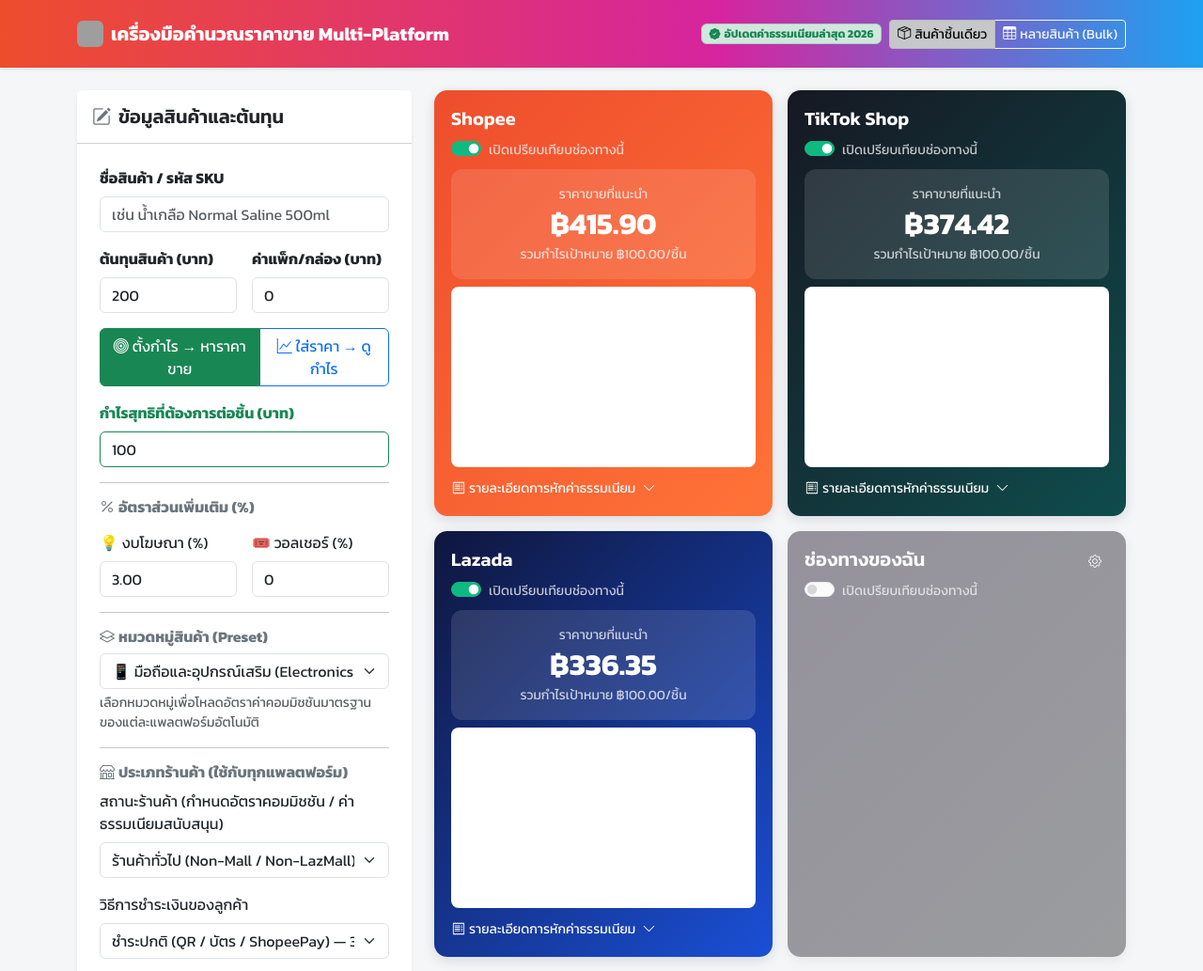
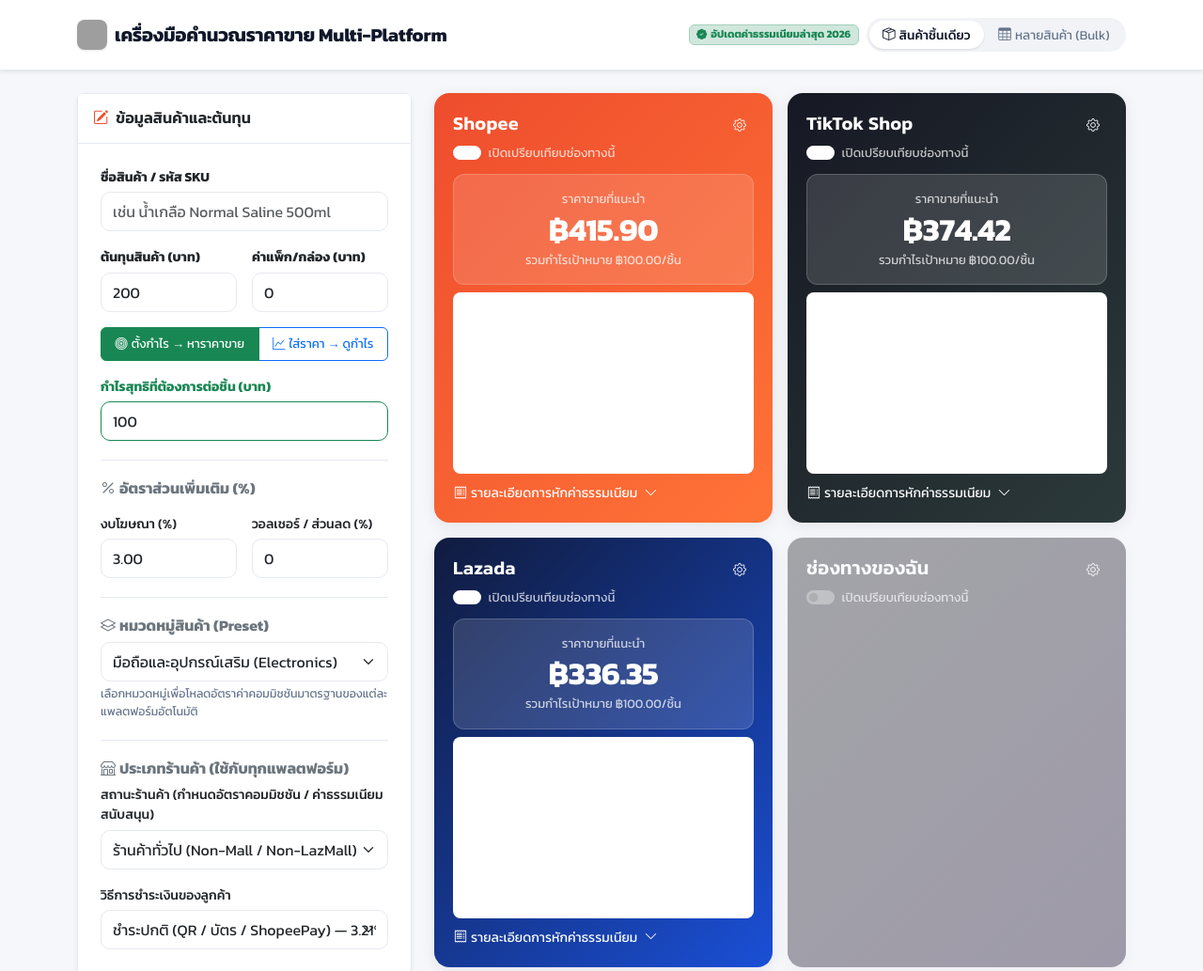
Before and after one commit to Phakphicha/Pricing-Calculator, a plain HTML site: page index.html in a window 1280 px wide. Shown: the top 1033 px of the page at 94% size. Drawn offline with nearby package versions, Linux system fonts and the light colour scheme; some packages are replaced by stand-ins of ours; grey boxes are pictures that could not be loaded; a script that the page names is missing.

Commit message:
ปรับหน้า UX UI

```diff
--- a/index.html
+++ b/index.html
@@ -3,7 +3,7 @@
 <head>
   <meta charset="UTF-8">
   <meta name="viewport" content="width=device-width, initial-scale=1.0">
-  <title>Multi-Platform Pricing Calculator Web App</title>
+  <title>เครื่องมือคำนวณราคาขาย Shopee · Lazada · TikTok</title>
 
   <!-- PWA & Mobile Web App Meta Tags -->
   <meta name="theme-color" content="#EE4D2D">
@@ -25,36 +25,112 @@
   <link href="https://fonts.googleapis.com/css2?family=Kanit:wght@300;400;500;600;700&display=swap" rel="stylesheet">
 
   <style>
-    body { font-family: 'Kanit', sans-serif; background-color: #f4f6f8; color: #333; }
-    .navbar-brand img { width: 28px; height: 28px; border-radius: 6px; object-fit: cover; }
-    .navbar { background: linear-gradient(90deg, #EE4D2D 0%, #d6249f 60%, #1da1f2 100%); }
+    /* ── Design tokens ─────────────────────────────── */
+    :root {
+      --brand: #EE4D2D;
+      --brand-dark: #d73d1e;
+      --ink: #0f172a;
+      --muted: #64748b;
+      --surface: #ffffff;
+      --bg: #f6f7fb;
+      --border: #e6e9f0;
+      --ring: rgba(238, 77, 45, .28);
+      --radius-lg: 16px;
+      --shadow-sm: 0 1px 2px rgba(15, 23, 42, .05), 0 1px 3px rgba(15, 23, 42, .06);
+      --shadow-md: 0 4px 16px rgba(15, 23, 42, .08);
+    }
 
-    .platform-card { border-radius: 14px; color: #fff; padding: 18px; box-shadow: 0 4px 14px rgba(15,23,42,.12); transition: transform .15s; }
-    .platform-card:hover { transform: translateY(-3px); }
+    html { scroll-behavior: smooth; }
+    body { font-family: 'Kanit', sans-serif; background-color: var(--bg); color: var(--ink); font-size: 15px; }
+
+    /* Numbers align in columns & don't jitter while typing */
+    input[type=number], .price-big, .bulk-price, .breakdown-item span:last-child { font-variant-numeric: tabular-nums; }
+
+    /* ── Accessibility: visible focus + reduced motion ── */
+    a, button, [role=switch], [role=button], input, select, label.btn { cursor: pointer; }
+    :focus-visible { outline: 3px solid var(--ring); outline-offset: 2px; border-radius: 6px; }
+    @media (prefers-reduced-motion: reduce) {
+      *, *::before, *::after { animation: none !important; transition: none !important; }
+    }
+
+    /* ── Navbar: clean white glass bar ─────────────── */
+    .navbar {
+      background: rgba(255, 255, 255, .92);
+      backdrop-filter: blur(10px);
+      -webkit-backdrop-filter: blur(10px);
+      border-bottom: 1px solid var(--border);
+      box-shadow: var(--shadow-sm);
+    }
+    .navbar-brand { color: var(--ink) !important; font-weight: 600; letter-spacing: -.01em; }
+    .navbar-brand img { width: 32px; height: 32px; border-radius: 8px; object-fit: cover; box-shadow: var(--shadow-sm); }
+    .navbar .btn-group { background: #f1f3f7; border-radius: 999px; padding: 3px; gap: 2px; }
+    .navbar .btn-group .btn { border: 0; border-radius: 999px !important; font-size: .85rem; padding: .3rem .9rem; color: var(--muted); transition: all .2s; }
+    .navbar .btn-group .btn:hover { color: var(--ink); }
+    .navbar .btn-group .btn.active { background: #fff; color: var(--ink); font-weight: 500; box-shadow: var(--shadow-sm); }
+    .navbar .btn-group .btn-outline-light { color: var(--muted); }
+    .btn-install { background: #fff; border: 1px solid var(--border); color: var(--ink); font-size: .85rem; }
+    .btn-install:hover { background: var(--brand); border-color: var(--brand); color: #fff; }
+
+    /* ── Cards ─────────────────────────────────────── */
+    .card { border: 1px solid var(--border) !important; border-radius: var(--radius-lg); box-shadow: var(--shadow-sm); }
+    .card-header { border-bottom: 1px solid var(--border); background: var(--surface) !important; }
+    .card-header h5 { font-size: 1.02rem; font-weight: 600; }
+    .card-header h5 i { color: var(--brand); }
+
+    /* ── Forms ─────────────────────────────────────── */
+    .form-label { font-weight: 500; font-size: .875rem; margin-bottom: .35rem; }
+    .form-control, .form-select {
+      border-color: var(--border); border-radius: 10px; padding: .5rem .75rem;
+      transition: border-color .15s, box-shadow .15s;
+    }
+    .form-control:focus, .form-select:focus { border-color: var(--brand); box-shadow: 0 0 0 3px var(--ring); }
+    .form-text { font-size: .78rem; color: var(--muted); }
+    hr { border-color: var(--border); opacity: 1; margin: 1.25rem 0; }
+    .form-check-input:checked { background-color: #10b981; border-color: #10b981; }
+    .form-switch .form-check-input { cursor: pointer; }
+
+    /* Segmented calc-mode buttons */
+    #calcModeGroup .btn { font-size: .82rem; padding: .45rem .5rem; transition: all .2s; }
+    #calcModeGroup .btn-check + .btn:hover { background: #f8f9fa; }
+
+    /* ── Platform cards ────────────────────────────── */
+    .platform-card {
+      border-radius: var(--radius-lg); color: #fff; padding: 20px;
+      box-shadow: var(--shadow-md);
+      transition: transform .2s ease, box-shadow .2s ease;
+    }
+    .platform-card:hover { transform: translateY(-3px); box-shadow: 0 10px 26px rgba(15, 23, 42, .16); }
     .pc-shopee  { background: linear-gradient(135deg, #ee4d2d, #ff7337); }
-    .pc-tiktok  { background: linear-gradient(135deg, #161823, #0f4c4c); }
-    .pc-lazada  { background: linear-gradient(135deg, #0f163d, #1a4fd6); }
-    .pc-custom  { background: linear-gradient(135deg, #6d28d9, #475569); }
-    .platform-card.disabled { filter: grayscale(.9); opacity: .55; }
+    .pc-tiktok  { background: linear-gradient(135deg, #161823, #2c3a3a); }
+    .pc-lazada  { background: linear-gradient(135deg, #101b3e, #1a4fd6); }
+    .pc-custom  { background: linear-gradient(135deg, #475569, #6d28d9); }
+    .platform-card.disabled { filter: grayscale(.85); opacity: .5; }
+    .platform-card .form-check-input { background-color: rgba(255,255,255,.35); border-color: transparent; }
+    .platform-card .form-check-input:checked { background-color: #fff; }
+    .platform-card h5 { font-weight: 600; letter-spacing: .01em; }
 
-    .price-big { font-size: 2rem; font-weight: 700; line-height: 1.1; }
-    .result-box { background-color: rgba(255,255,255,.12); border-radius: 12px; }
+    .price-big { font-size: 2.1rem; font-weight: 700; line-height: 1.1; letter-spacing: -.01em; }
+    .result-box { background: rgba(255,255,255,.14); border: 1px solid rgba(255,255,255,.18); border-radius: 12px; }
 
-    .form-switch .form-check-input { cursor: pointer; }
-    .form-check-input:checked { background-color: #10b981; border-color: #10b981; }
+    /* ── Buttons ───────────────────────────────────── */
+    .btn-shopee { background: var(--brand); border: none; color: #fff; font-weight: 500; border-radius: 10px; transition: background .15s, transform .1s; }
+    .btn-shopee:hover { background: var(--brand-dark); color: #fff; }
+    .btn-shopee:active { transform: scale(.98); }
+    #singleMode .btn-success, #bulkMode .btn-success { border-radius: 10px; }
+    #singleMode .btn-dark { border-radius: 10px; }
 
-    .btn-shopee { background-color: #EE4D2D; color: #fff; font-weight: 500; }
-    .btn-shopee:hover { background-color: #d73d1e; color: #fff; }
-    .btn-install { background: rgba(255,255,255,.2); border: 1px solid rgba(255,255,255,.4); color: #fff; font-size: .85rem; }
-    .btn-install:hover { background: #fff; color: #EE4D2D; }
+    /* ── Breakdown ─────────────────────────────────── */
+    .breakdown-item { display: flex; justify-content: space-between; font-size: .84rem; padding: .3rem 0; gap: 1rem; }
+    .breakdown-item span:first-child { opacity: .85; }
+    .breakdown-total { border-top: 1px solid rgba(255,255,255,.3); margin-top: .35rem; padding-top: .45rem; font-weight: 600; font-size: .9rem; }
 
-    .breakdown-item { display: flex; justify-content: space-between; font-size: .875rem; padding: .25rem 0; }
-    .breakdown-total { border-top: 1px solid rgba(255,255,255,.3); margin-top: .35rem; padding-top: .4rem; font-weight: 600; }
+    /* ── Tables ────────────────────────────────────── */
+    table.sticky-head thead th { position: sticky; top: 0; background: #f8fafc; z-index: 1; border-bottom: 2px solid var(--border) !important; font-size: .8rem; text-transform: none; }
+    .bulk-price { font-weight: 600; }
+    .bulk-warn { color: #dc2626; font-weight: 600; }
+    .table > :not(caption) > * > * { padding: .6rem .75rem; }
 
-    .bulk-price { font-weight: 600; }
-    .bulk-warn { color: #dc3545; font-weight: 600; }
-
-    table.sticky-head thead th { position: sticky; top: 0; background: #fff; z-index: 1; }
+    footer { border-top: 1px solid var(--border); background: #fff; margin-top: 2rem; }
   </style>
 </head>
 <body>
@@ -62,7 +138,7 @@
   <!-- ═══════════ NAVBAR ═══════════ -->
   <nav class="navbar shadow-sm mb-4">
     <div class="container d-flex justify-content-between align-items-center flex-wrap gap-2 py-2">
-      <span class="navbar-brand text-white fw-bold d-flex align-items-center gap-2 mb-0">
+      <span class="navbar-brand fw-bold d-flex align-items-center gap-2 mb-0">
         <img src="https://lh3.googleusercontent.com/d/1NtrGos_fPqyMJcmIPH_6kiAVAzi8bd_t" alt="Logo">
         <span>เครื่องมือคำนวณราคาขาย Multi-Platform</span>
       </span>
@@ -91,7 +167,7 @@
         <div class="col-lg-4">
           <div class="card shadow-sm border-0 rounded-3 mb-4">
             <div class="card-header bg-white py-3 d-flex justify-content-between align-items-center">
-              <h5 class="mb-0 fw-semibold"><i class="bi bi-pencil-square me-2 text-secondary"></i>ข้อมูลสินค้าและต้นทุน</h5>
+              <h5 class="mb-0 fw-semibold"><i class="bi bi-pencil-square me-2"></i>ข้อมูลสินค้าและต้นทุน</h5>
             </div>
             <div class="card-body p-4">
               <div class="mb-3">
@@ -132,11 +208,11 @@
               <h6 class="fw-bold mb-3 text-secondary"><i class="bi bi-percent me-1"></i>อัตราส่วนเพิ่มเติม (%)</h6>
               <div class="row g-3">
                 <div class="col-6">
-                  <label class="form-label" title="งบโฆษณาเฉลี่ยต่อการขาย 1 ชิ้น (%)">💡 งบโฆษณา (%)</label>
+                  <label class="form-label" title="งบโฆษณาเฉลี่ยต่อการขาย 1 ชิ้น (%)">งบโฆษณา (%)</label>
                   <input type="number" step="0.01" class="form-control" id="adsFee" value="3.00">
                 </div>
                 <div class="col-6">
-                  <label class="form-label" title="วอลเชอร์/ส่วนลดที่ร้านแบกเอง (%)">🎟️ วอลเชอร์ (%)</label>
+                  <label class="form-label" title="วอลเชอร์/ส่วนลดที่ร้านแบกเอง (%)">วอลเชอร์ / ส่วนลด (%)</label>
                   <input type="number" step="0.01" class="form-control" id="voucherFee" value="0">
                 </div>
               </div>
@@ -145,11 +221,11 @@
 
               <h6 class="fw-bold mb-2 text-secondary"><i class="bi bi-layers me-1"></i>หมวดหมู่สินค้า (Preset)</h6>
               <select class="form-select" id="categoryPreset">
-                <option value="fashion">👕 แฟชั่น (Fashion)</option>
-                <option value="electronics" selected>📱 มือถือและอุปกรณ์เสริม (Electronics)</option>
-                <option value="health">💄 สุขภาพและความงาม (Health & Beauty)</option>
-                <option value="fmcg">🧻 สินค้าอุปโภคบริโภค (FMCG)</option>
-                <option value="custom">📦 กำหนดอัตราเอง</option>
+                <option value="fashion">แฟชั่น (Fashion)</option>
+                <option value="electronics" selected>มือถือและอุปกรณ์เสริม (Electronics)</option>
+                <option value="health">สุขภาพและความงาม (Health & Beauty)</option>
+                <option value="fmcg">สินค้าอุปโภคบริโภค (FMCG)</option>
+                <option value="custom">หมวดอื่น ๆ (ใส่อัตราเอง)</option>
               </select>
               <div class="form-text">เลือกหมวดหมู่เพื่อโหลดอัตราค่าคอมมิชชันมาตรฐานของแต่ละแพลตฟอร์มอัตโนมัติ</div>
 
@@ -177,7 +253,7 @@
           <!-- แคมเปญ toggle -->
           <div class="card shadow-sm border-0 rounded-3">
             <div class="card-header bg-white py-3">
-              <h5 class="mb-0 fw-semibold"><i class="bi bi-toggle-on me-2 text-secondary"></i>แคมเปญแพลตฟอร์ม</h5>
+              <h5 class="mb-0 fw-semibold"><i class="bi bi-toggle-on me-2"></i>แคมเปญแพลตฟอร์ม</h5>
             </div>
             <div class="card-body p-4 pt-2" id="campaignList"></div>
           </div>
@@ -209,7 +285,7 @@
           <!-- HISTORY -->
           <div class="card shadow-sm border-0 rounded-3 mt-3 d-none" id="historyCard">
             <div class="card-header bg-white py-3 d-flex justify-content-between align-items-center">
-              <h5 class="mb-0 fw-semibold"><i class="bi bi-clock-history me-2 text-secondary"></i>ประวัติการบันทึกล่าสุด (Google Sheet)</h5>
+              <h5 class="mb-0 fw-semibold"><i class="bi bi-clock-history me-2"></i>ประวัติการบันทึกล่าสุด (Google Sheet)</h5>
             </div>
             <div class="card-body p-0">
               <div class="table-responsive">
@@ -230,7 +306,7 @@
     <div id="bulkMode" class="d-none">
       <div class="card shadow-sm border-0 rounded-3">
         <div class="card-header bg-white py-3 d-flex justify-content-between align-items-center flex-wrap gap-2">
-          <h5 class="mb-0 fw-semibold"><i class="bi bi-table me-2 text-secondary"></i>คำนวณหลายสินค้า (SKU Management)</h5>
+          <h5 class="mb-0 fw-semibold"><i class="bi bi-table me-2"></i>คำนวณหลายสินค้า (SKU Management)</h5>
           <div class="d-flex gap-2">
             <button type="button" class="btn btn-primary btn-sm" id="btnAddBulkRow"><i class="bi bi-plus-lg me-1"></i>เพิ่มสินค้า</button>
             <button type="button" class="btn btn-success btn-sm" id="btnExportBulkCSV"><i class="bi bi-file-earmark-excel me-1"></i>ส่งออก CSV</button>
@@ -460,15 +536,17 @@
 
     const feeEditor = p.showFees ? `
       <div class="rounded-3 p-2 mb-2" style="background:rgba(0,0,0,.25)">
+        ${p.custom ? `
         <input type="text" class="form-control form-control-sm mb-2" id="custName-${p.id}"
-               value="${p.name.replace(/"/g, '&quot;')}" placeholder="ชื่อช่องทาง เช่น LINE SHOPPING" oninput="renamePlatform('${p.id}', this.value)">
+               value="${p.name.replace(/"/g, '&quot;')}" placeholder="ชื่อช่องทาง เช่น LINE SHOPPING" oninput="renamePlatform('${p.id}', this.value)">` : `
+        <div class="small opacity-75 mb-2">แก้ไขอัตรา % ตรง ๆ (การเปลี่ยนหมวดหมู่/ประเภทร้านจะเขียนทับค่าเหล่านี้)</div>`}
         <div class="row g-2">
           <div class="col-4"><label class="form-label small mb-0 opacity-75">คอมฯ %</label>
-            <input type="number" step="0.01" class="form-control form-control-sm" value="${p.commissionPct}" oninput="setPlatformFee('${p.id}','commissionPct',this.value)"></div>
+            <input type="number" step="0.01" class="form-control form-control-sm" value="${p.commissionPct}" onchange="setPlatformFee('${p.id}','commissionPct',this.value)"></div>
           <div class="col-4"><label class="form-label small mb-0 opacity-75">ชำระเงิน %</label>
-            <input type="number" step="0.01" class="form-control form-control-sm" value="${p.paymentPct}" oninput="setPlatformFee('${p.id}','paymentPct',this.value)"></div>
+            <input type="number" step="0.01" class="form-control form-control-sm" value="${p.paymentPct}" onchange="setPlatformFee('${p.id}','paymentPct',this.value)"></div>
           <div class="col-4"><label class="form-label small mb-0 opacity-75">ค่าธรรมเนียม ฿</label>
-            <input type="number" step="0.01" class="form-control form-control-sm" value="${p.infraFee}" oninput="setPlatformFee('${p.id}','infraFee',this.value)"></div>
+            <input type="number" step="0.01" class="form-control form-control-sm" value="${p.infraFee}" onchange="setPlatformFee('${p.id}','infraFee',this.value)"></div>
         </div>
       </div>` : '';
 
@@ -484,7 +562,7 @@
               <label class="form-check-label small opacity-75" for="en-${p.id}">เปิดเปรียบเทียบช่องทางนี้</label>
             </div>
           </div>
-          ${p.custom ? `<button class="btn btn-sm btn-outline-light border-0" title="ตั้งค่าช่องทาง" onclick="toggleFeePanel('${p.id}')"><i class="bi bi-gear"></i></button>` : ''}
+          <button class="btn btn-sm btn-outline-light border-0" title="แก้ไขค่าธรรมเนียม" onclick="toggleFeePanel('${p.id}')"><i class="bi bi-gear"></i></button>
         </div>
 
         ${p.enabled ? `
@@ -811,7 +889,7 @@
 /* ═══════════ Share ═══════════ */
 async function shareCalc() {
   const form = readForm();
-  const text = '📊 การคำนวณราคาขาย' + (form.productName ? ' — ' + form.productName : '') + '\n' +
+  const text = 'สรุปการคำนวณราคาขาย' + (form.productName ? ' — ' + form.productName : '') + '\n' +
     PLATFORMS.filter(p => p.enabled).map(p => {
       const r = calcPlatform(p, form);
       return p.name + ': ราคา ฿' + fmt(r.price) + ' กำไร ฿' + fmt(r.profit);
```
